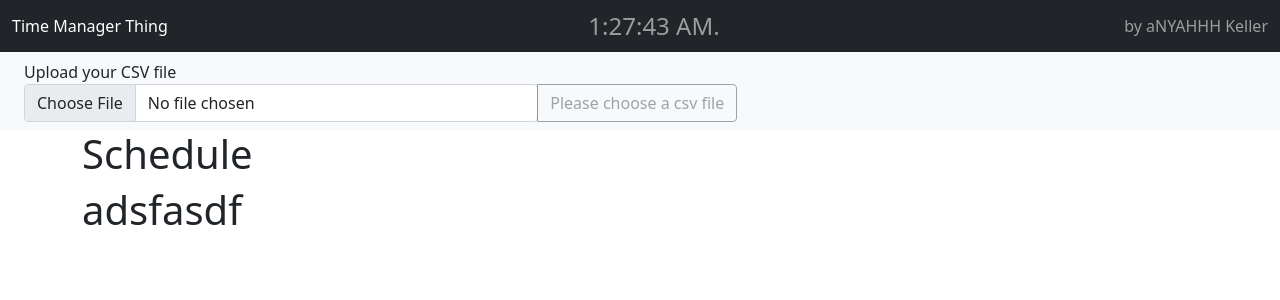
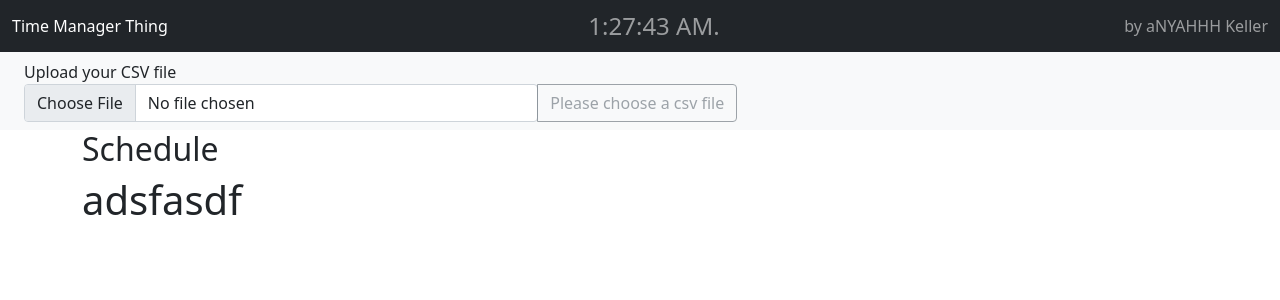
Before and after one commit to anyakeller/time-tracker, a React (Create React App) app: page / in a window 1280 px wide. Shown: the top 300 px of the page. Built offline with nearby package versions, Linux system fonts and the light colour scheme; the HTML template or start-up script is replaced by a standard one.

Commit message:
gave schedule file name so I don't forget which one I'm testing

```diff
--- a/src/components/Schedule.js
+++ b/src/components/Schedule.js
@@ -1,6 +1,6 @@
-import React from "react";
-import Header from "./Header.js";
-import ScheduleTable from "./scheduleTable";
+import React from 'react';
+import Header from './Header.js';
+import ScheduleTable from './scheduleTable';
 
 class Schedule extends React.Component {
   constructor(props) {
@@ -11,11 +11,11 @@ class Schedule extends React.Component {
 
   handleCSVUpload(uploadData) {
     let [headers, ...tableBody] = uploadData.data;
-    localStorage.setItem("originalCSV", JSON.stringify(uploadData.data));
-    localStorage.setItem("currentCSV", JSON.stringify(uploadData.data));
+    localStorage.setItem('originalCSV', JSON.stringify(uploadData.data));
+    localStorage.setItem('currentCSV', JSON.stringify(uploadData.data));
     this.setState({
       data: [headers, tableBody],
-      fileName: uploadData.fileName,
+      fileName: uploadData.fileName
     });
   }
 
@@ -27,12 +27,15 @@ class Schedule extends React.Component {
           fileName={this.state.fileName}
         />
         <div className="container-md py2">
-          <h1>Schedule</h1>
-          {this.state.data ? (
-            <ScheduleTable
-              headers={this.state.data[0]}
-              tableBody={this.state.data[1]}
-            />
+          <h2>Schedule</h2>
+          {this.state.fileName && this.state.data ? (
+            <>
+              <h1>{this.state.fileName}</h1>
+              <ScheduleTable
+                headers={this.state.data[0]}
+                tableBody={this.state.data[1]}
+              />
+            </>
           ) : (
             <h1>adsfasdf</h1>
           )}
```
